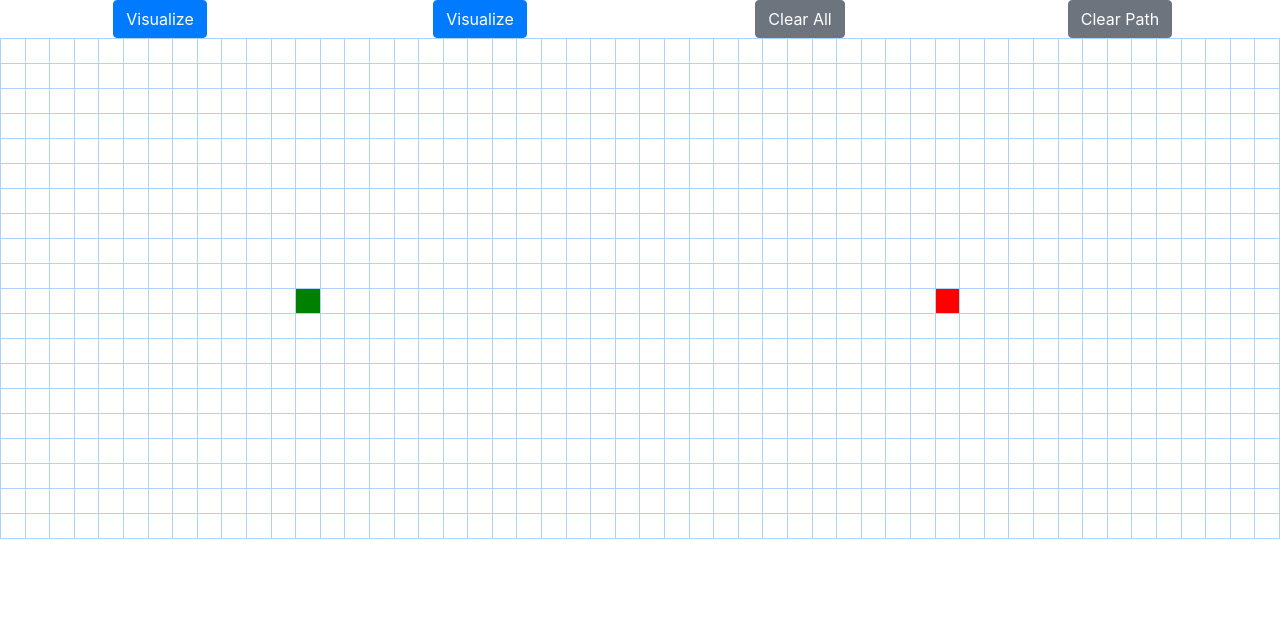
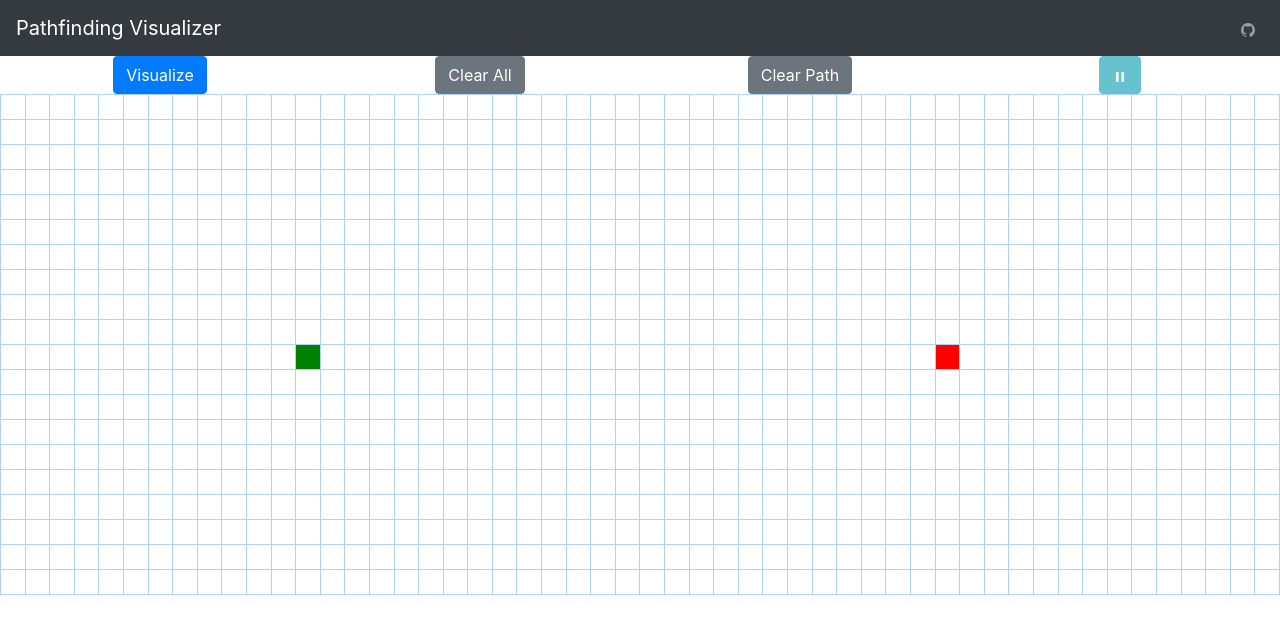
Before and after one commit to andrewywong/pathfinding-visualizer, a React (Create React App) app: page / in a window 1280 px wide. Shown: the top 634 px of the page. Built offline with nearby package versions, Linux system fonts and the light colour scheme.

Commit message:
Add react-icons to project, add pause/play and clear buttons

```diff
--- a/package.json
+++ b/package.json
@@ -11,6 +11,7 @@
     "react": "^16.13.1",
     "react-bootstrap": "^1.3.0",
     "react-dom": "^16.13.1",
+    "react-icons": "^3.10.0",
     "react-scripts": "^3.4.1",
     "tinyqueue": "^2.0.3"
   },
--- a/src/algorithms/Timer.js
+++ b/src/algorithms/Timer.js
@@ -2,7 +2,7 @@ export default class Timer {
   constructor(callback, delay) {
     this.id = setTimeout(callback, delay);
     this.callback = callback;
-    this.start = delay; // Date.now()
+    this.start = Date.now(); // Date.now()
     this.delay = delay;
     this.remaining = delay;
   }
--- a/src/components/Header/Header.jsx
+++ b/src/components/Header/Header.jsx
@@ -3,6 +3,8 @@ import React, { Component } from 'react';
 import Timer from '../../algorithms/Timer';
 
 import { Container, Row, Col, Button } from 'react-bootstrap';
+
+import { IoIosPause, IoIosPlay } from 'react-icons/io';
 
 export default class Header extends Component {
   constructor(props) {
@@ -77,14 +79,10 @@ export default class Header extends Component {
   };
 
   render() {
+    const { isVisualizing } = this.props;
     return (
       <Container fluid>
         <Row>
-          <Col className="d-flex justify-content-center">
-            <Button variant="primary" onClick={this.onVisualize}>
-              Visualize
-            </Button>
-          </Col>
           <Col className="d-flex justify-content-center">
             <Button variant="primary" onClick={this.onVisualize}>
               Visualize
@@ -100,6 +98,15 @@ export default class Header extends Component {
               Clear Path
             </Button>
           </Col>
+          <Col className="d-flex justify-content-center">
+            <Button
+              variant="info"
+              onClick={this.onPause}
+              disabled={!isVisualizing}
+            >
+              {this.state.pause ? <IoIosPlay /> : <IoIosPause />}
+            </Button>
+          </Col>
         </Row>
       </Container>
     );
--- a/src/components/Home/Home.jsx
+++ b/src/components/Home/Home.jsx
@@ -4,6 +4,15 @@ import Header from '../Header/Header';
 import { NODE_INITIAL, DIJKSTRA, DELAY_FAST } from '../../constants';
 import Timer from '../../algorithms/Timer';
 import PathfinderMapping from '../../algorithms/factory';
+import { IoLogoGithub } from 'react-icons/io';
+
+import {
+  Navbar,
+  NavbarBrand,
+  OverlayTrigger,
+  Tooltip,
+  Nav,
+} from 'react-bootstrap';
 
 export default class Home extends Component {
   constructor(props) {
@@ -146,7 +155,7 @@ export default class Home extends Component {
   ) => {
     const setIsVisited = this.updateNodeCache.get(`${rowIdx}-${colIdx}`)
       .setIsVisited;
-    this.updateNode(isVisited, setIsVisited, timeCounter);
+    this.updateNode({ isVisited, isAnimated }, setIsVisited, timeCounter);
   };
 
   updateNodeIsShortest = (
@@ -158,7 +167,7 @@ export default class Home extends Component {
   ) => {
     const setIsShortest = this.updateNodeCache.get(`${rowIdx}-${colIdx}`)
       .setIsShortest;
-    this.updateNode(isShortest, setIsShortest, timeCounter);
+    this.updateNode({ isShortest, isAnimated }, setIsShortest, timeCounter);
   };
 
   clearBoard = (clearWalls = true, delayIteration = true) => {
@@ -195,6 +204,20 @@ export default class Home extends Component {
   render() {
     return (
       <React.Fragment>
+        <Navbar bg="dark" variant="dark">
+          <NavbarBrand href="./">Pathfinding Visualizer</NavbarBrand>
+          <Nav className="ml-auto justify-content-end">
+            <OverlayTrigger
+              placement="bottom"
+              delay={{ show: 200 }}
+              overlay={<Tooltip id={`t-github`}>Github</Tooltip>}
+            >
+              <Nav.Link href="https://github.com/andrewywong/pathfinding-visualizer">
+                <IoLogoGithub />
+              </Nav.Link>
+            </OverlayTrigger>
+          </Nav>
+        </Navbar>
         <Header
           isVisualizing={this.state.isVisualizing}
           delayInterval={this.state.delayInterval}
--- a/src/components/Node/Node.jsx
+++ b/src/components/Node/Node.jsx
@@ -45,11 +45,14 @@ export default class Node extends React.PureComponent {
   };
 
   setIsVisited = (value) => {
-    this.setState({ isVisited: value });
+    this.setState({ isVisited: value.isVisited, isAnimated: value.isAnimated });
   };
 
   setIsShortest = (value) => {
-    this.setState({ isShortest: value });
+    this.setState({
+      isShortest: value.isShortest,
+      isAnimated: value.isAnimated,
+    });
   };
 
   forceNodeUpdate = () => {
```
Also changed, not shown: 1 other file (tests, documents, lock files or other folders).
